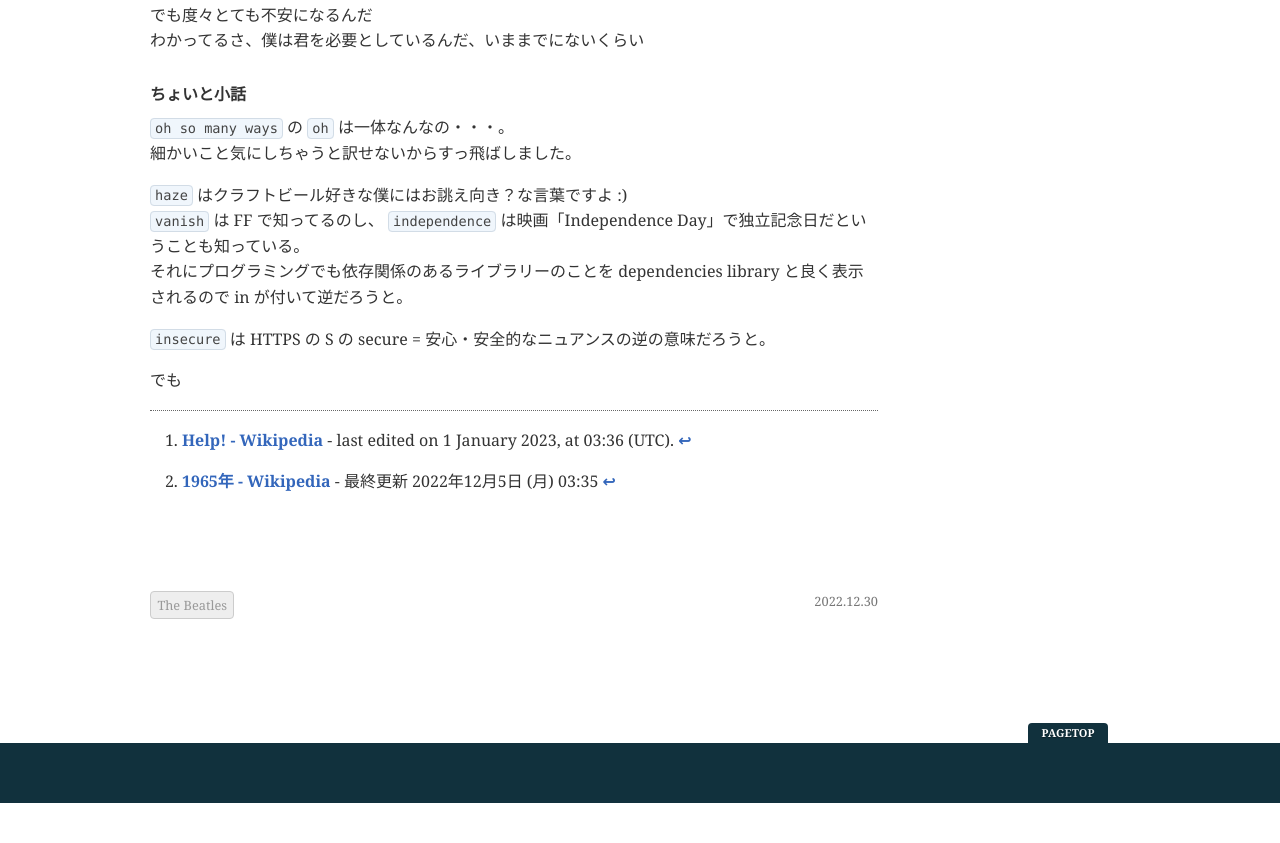
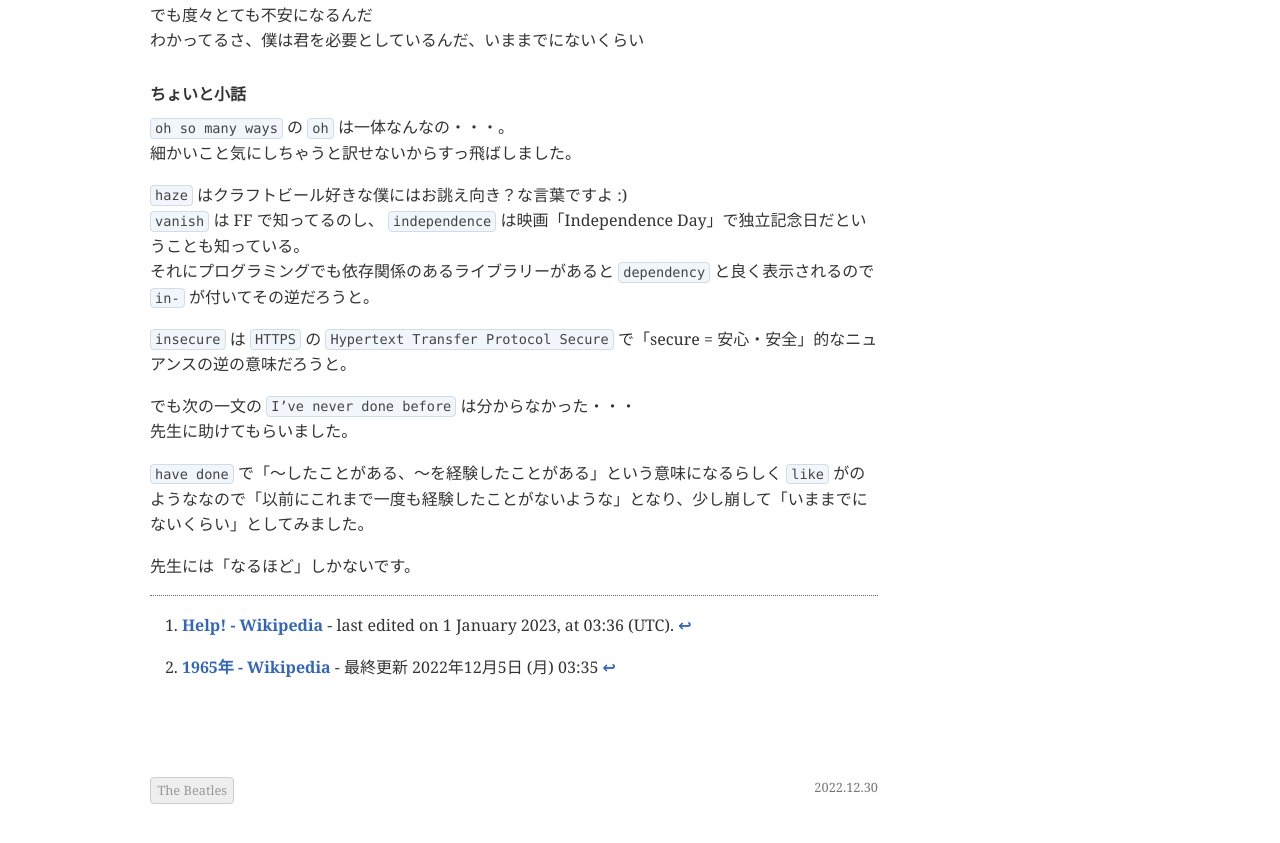
Before and after one commit to tetsuwo/en-study, a Jekyll site: the page built from _posts/2022-12-30-help-the-beatles.md, in a window 1280 px wide and 900 px high, scrolled down 3911 px. Shown: the top 843 px of the window. Built offline with Jekyll 4.4.1, drawn with Linux system fonts in a browser that asks for light colours; before the commit the page ends 4714 px from its top, so only the background shows below that.

Commit message:
Update 2022-12-30-help-the-beatles.md

```diff
--- a/_posts/2022-12-30-help-the-beatles.md
+++ b/_posts/2022-12-30-help-the-beatles.md
@@ -152,11 +152,16 @@ Help!
 
 `haze` はクラフトビール好きな僕にはお誂え向き？な言葉ですよ :)
 `vanish` は FF で知ってるのし、 `independence` は映画「Independence Day」で独立記念日だということも知っている。
-それにプログラミングでも依存関係のあるライブラリーのことを dependencies library と良く表示されるので in が付いて逆だろうと。
+それにプログラミングでも依存関係のあるライブラリーがあると `dependency` と良く表示されるので `in-` が付いてその逆だろうと。
 
-`insecure` は HTTPS の S の secure = 安心・安全的なニュアンスの逆の意味だろうと。
+`insecure` は `HTTPS` の `Hypertext Transfer Protocol Secure` で「secure = 安心・安全」的なニュアンスの逆の意味だろうと。
 
-でも
+でも次の一文の `I’ve never done before` は分からなかった・・・
+先生に助けてもらいました。
+
+`have done` で「〜したことがある、〜を経験したことがある」という意味になるらしく `like` がのようななので「以前にこれまで一度も経験したことがないような」となり、少し崩して「いままでにないくらい」としてみました。
+
+先生には「なるほど」しかないです。
 
 
 ----
```
